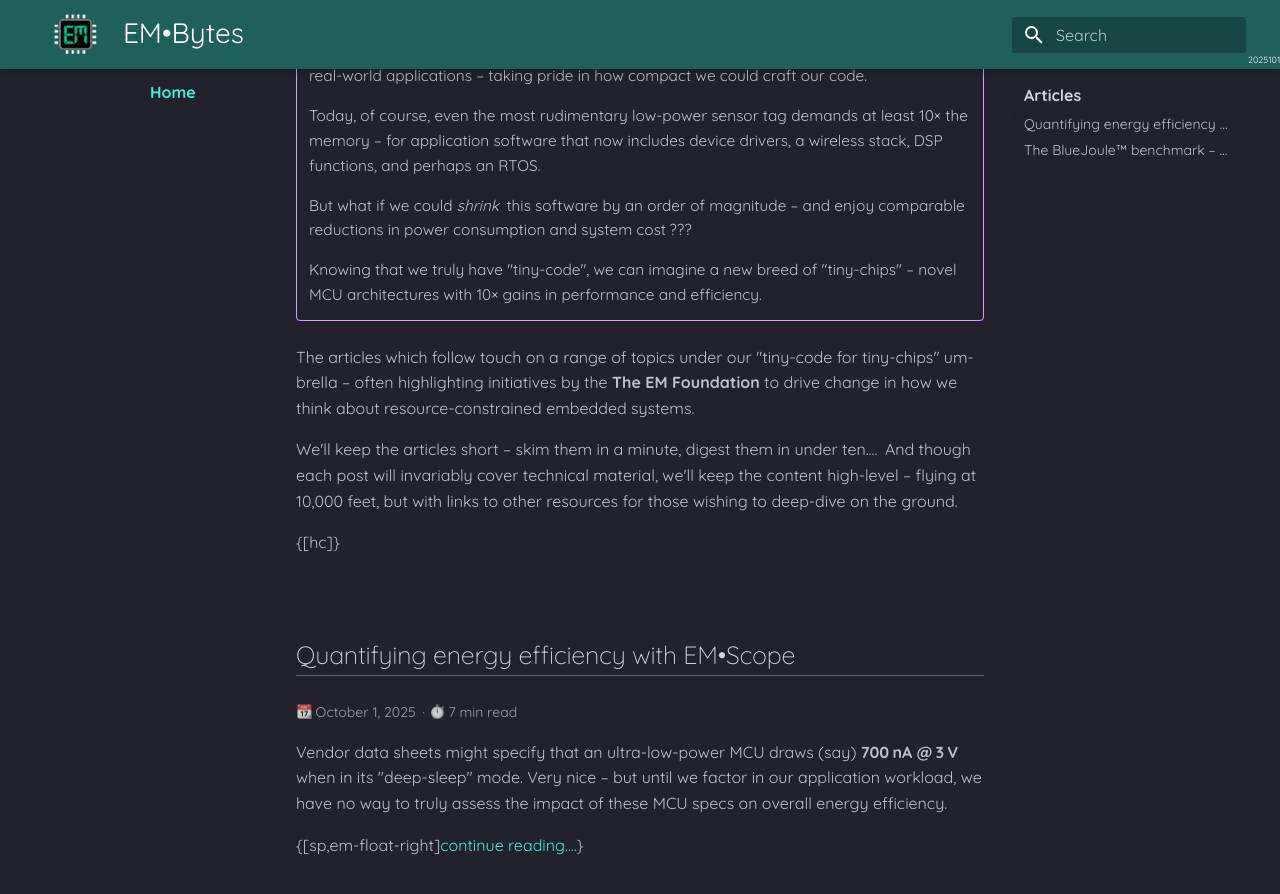
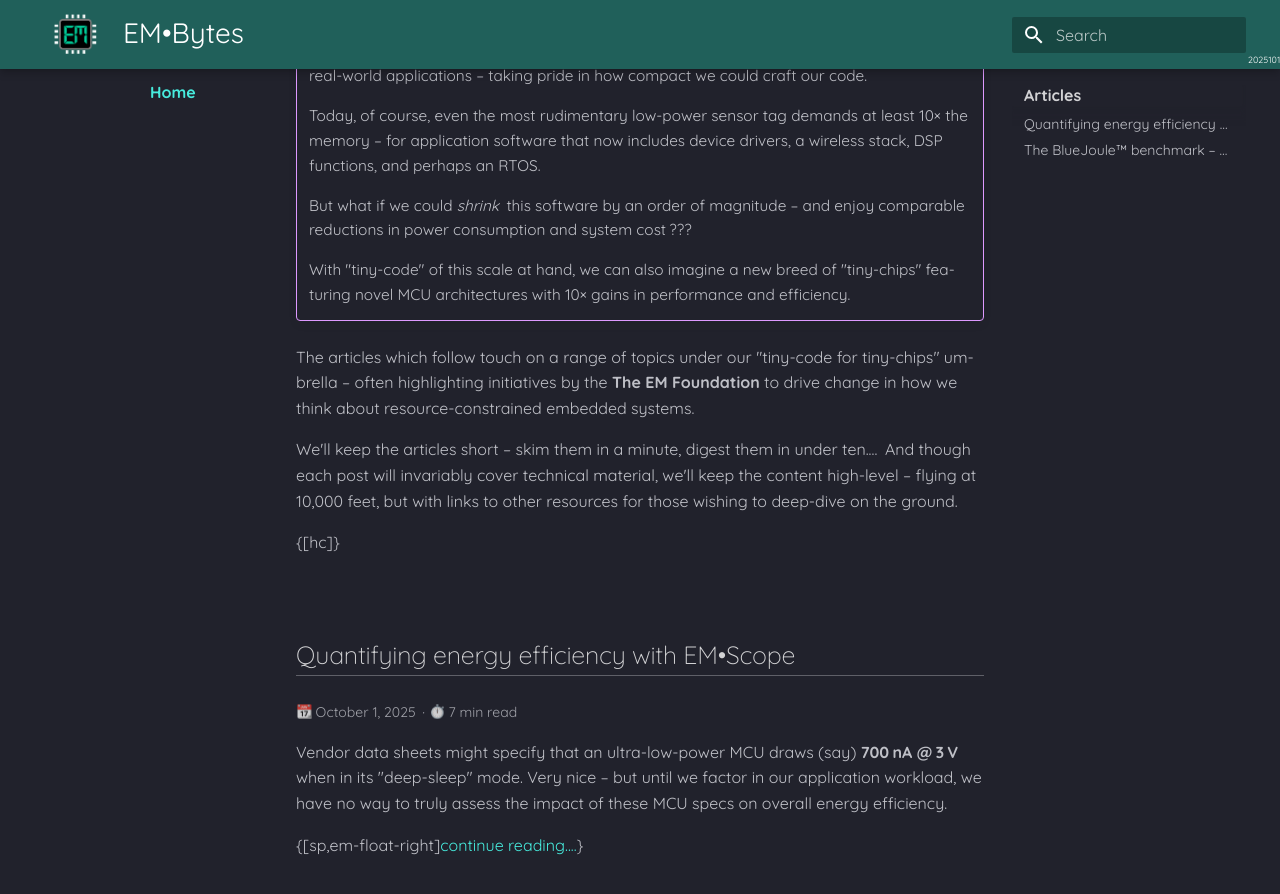
Before and after one commit to em-foundation/em-bytes, an MkDocs documentation site: the page built from docs/index.md, in a window 1280 px wide and 900 px high, scrolled down 488 px. Shown: the top 894 px of the window. Built offline with MkDocs 1.6.1 and Material for MkDocs 9.7.7, drawn with Linux system fonts in a browser that asks for light colours; emoji names are drawn with the system emoji font; some of the changed lines change nothing that is shown.

Commit message:
Refine language in Benchmark.md for clarity; add new BlueJoule benchmark article

```diff
--- a/docs/articles/001-Benchmark.md
+++ b/docs/articles/001-Benchmark.md
@@ -47,7 +47,7 @@
 
     In my mind, the **Texas Instruments MSP430** (announced in the 1990s) set the performance standard for the _ultra-low-power_&thinsp; microcontroller as we know it today.&thinsp; If nothing else, the MSP430 stands alone as the first MCU to use items from your [fridge](https://www.youtube.com/watch?v=nPZISRQAQpw) as a power source.
 
-    As a software developer, the rules of the game have now changed &ndash; to one in which "doing nothing" for the longest possible time _maximizes_ overall energy efficiency.&thinsp; Yes, we still want to execute code as quickly as possible &ndash; so we can enjoy a "deep-sleep" that much sooner.
+    As a SW developer, the rules of the game have changed &ndash; to one in which "doing nothing" for the longest possible time _maximizes_ overall energy efficiency.&thinsp; Yes, we still want to execute code as quickly as possible &ndash; but now to enjoy our "deep-sleep" that much sooner. :sleeping:
 
 **EM&bull;Scope** captures real-time information via a hardware _power analyzer_&thinsp; connected to your target MCU board as well as your host PC:
 
@@ -95,7 +95,7 @@
 !!! abstract "Can we harvest our daily energy needs&thinsp;??"
     Vendors of energy-harvesting components will commonly characterize their offerings in terms of **J/day** (or **mWh/day**).&thinsp; By making this figure readily available, **EM&bull;Scope** enables us to quickly determinime the viability of a particular solution.
 
-    Since our application performs multiple activities at different rates, a simple sum of **J/day** results derived from benchmarking each activity in isolation provides a reasonable model of overall energy consumption within the application as a whole.
+    Since our application likely performs _multiple_&thinsp; activities at _different_&thinsp; rates, a simple sum of **J/day** results derived from benchmarking each activity in isolation provides a reasonable model of overall energy consumption within the application as a whole.
 
 Knowing **J/day**, we'll calculate our final **EM&bull;erald** score using a constant which approximates the energy capacity of a standard CR2032 coin-cell battery:
 
--- /dev/null
+++ b/docs/articles/002-BlueJoule.md
@@ -0,0 +1,15 @@
+# The BlueJoule&trade; benchmark &ndash; EM&bull;Scope in action
+
+<!-- --8<-- [start:excerpt] -->
+
+A basic **Bluetooth Low Energy** beacon &ndash; continually advertising the same packet on multiple channels &ndash; serves as the "Hello World" of **BLE** applications.&thinsp; So let's see what we might learn by using **EM&bull;Scope** to measure and compare a representative set of **BLE** HW/SW platforms.
+
+<!-- --8<-- [end:excerpt] -->
+
+## A basic BLE benchmark
+
+## Bringing **EM&bull;Scope** to bear
+
+## What do these scores mean
+
+## Contributing to the cause
--- a/docs/index.md
+++ b/docs/index.md
@@ -18,7 +18,7 @@
 
     But what if we could _shrink_&thinsp; this software by an order of magnitude &ndash; and enjoy comparable reductions in power consumption and system cost&thinsp;???
 
-    Knowing that we truly have "tiny-code", we can imagine a new breed of "tiny-chips" &ndash; novel MCU architectures with 10&times; gains in performance and efficiency.
+    With "tiny-code" of this scale at hand, we can also imagine a new breed of "tiny-chips" featuring novel MCU architectures with 10&times; gains in performance and efficiency.
 
 The articles which follow touch on a range of topics under our "tiny-code for tiny-chips" umbrella &ndash; often highlighting initiatives by the **The EM Foundation** to drive change in how we think about resource-constrained embedded systems.
 
@@ -37,7 +37,7 @@
 
 ## The BlueJoule&trade; benchmark &ndash; EM&bull;Scope in action
 
-A basic **Bluetooth Low Energy** beacon &ndash; continually advertising the same packet on multiple channels &ndash; serves as the "Hello World" of **BLE** applications.&thinsp; So let's see what we might learn by using **EM&bull;Scope** to measure and compare a representative set of **BLE** HW/SW platforms.
+--8<-- "articles/002-BlueJoule.md:excerpt"
 
 {[sp,em-float-right][coming soon....](#the-bluejoule-benchmark--emscope-in-action)}
 <br>
```
